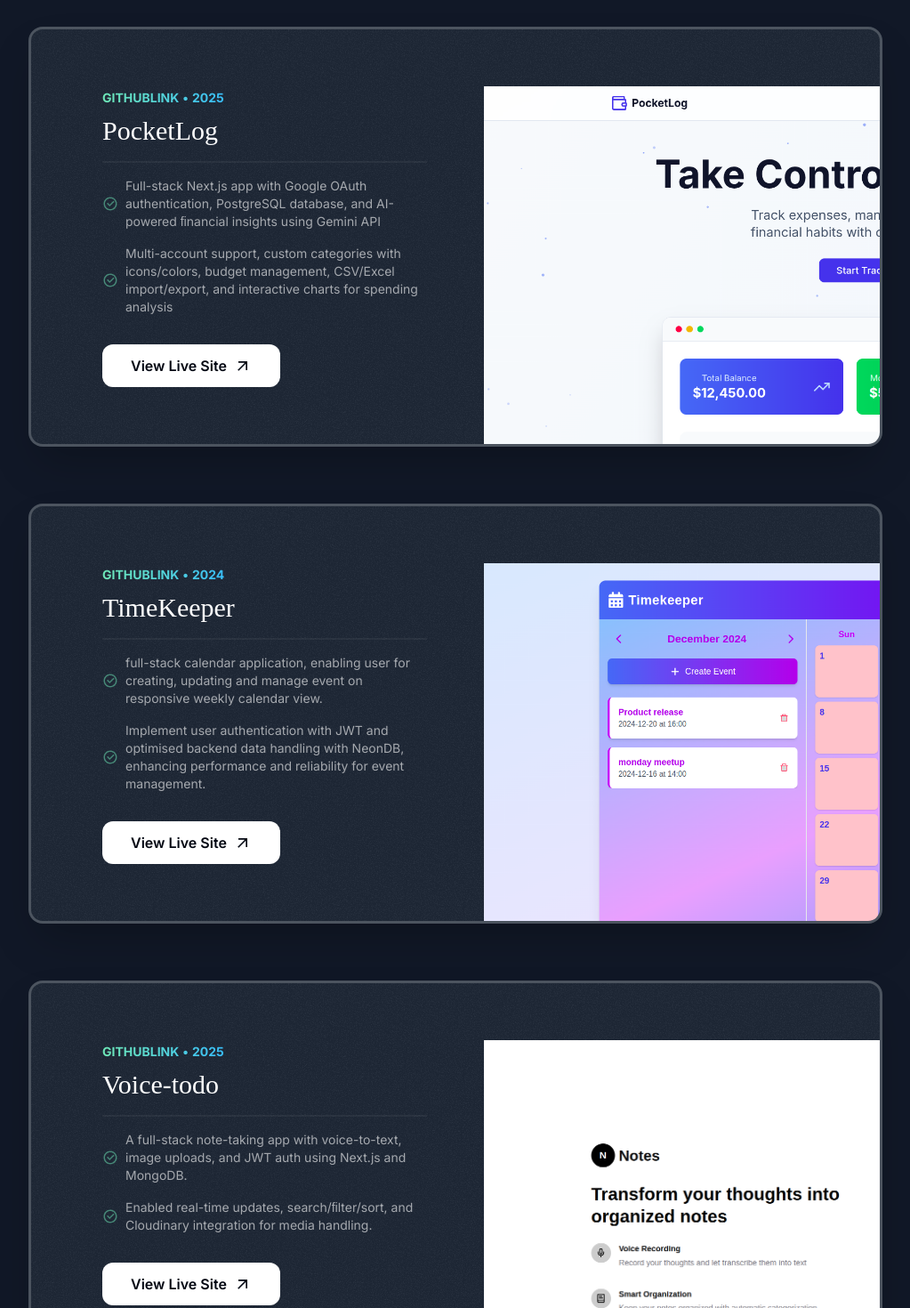
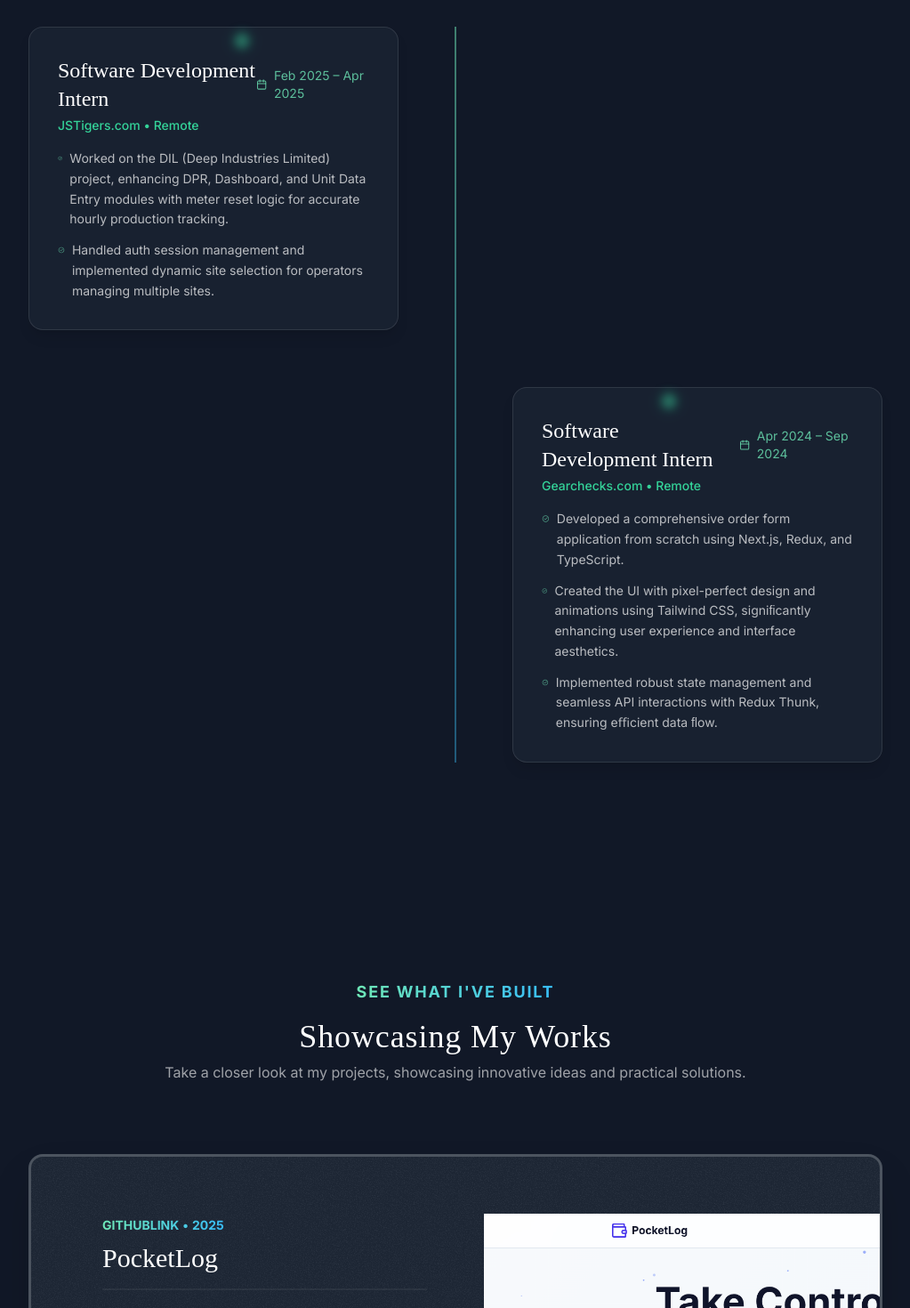
Before and after one commit to AnchalDevBytes/anchal-js-dev, a React (Vite) app: page / in a window 1280 px wide. Shown: the part 1100-2570 px from the top of the page at 89% size, without its empty margins (128-1151 px from the left). Built offline with nearby package versions, Linux system fonts and the light colour scheme; a web font is replaced by a local one.

Commit message:
Added experience section

```diff
--- a/src/App.jsx
+++ b/src/App.jsx
@@ -1,6 +1,7 @@
 import Header from "./components/Header";
 import Hero from "./components/Hero";
 import FeatureProjects from "./components/FeatureProjects";
+import ExperienceSection from "./components/ExperienceSection";
 import Footer from "./components/Footer";
 import About from "./components/About";
 import Contact from "./components/Contact";
@@ -11,6 +12,7 @@ function App() {
       <Header />
       <main>
         <Hero />
+        <ExperienceSection />
         <FeatureProjects />
         <About />
         <Contact />
--- /dev/null
+++ b/src/components/ExperienceSection.jsx
@@ -0,0 +1,101 @@
+import { RiCheckboxCircleLine } from "react-icons/ri";
+import { LuCalendar } from "react-icons/lu";
+import GrainImg from "../assets/images/grain.jpg";
+import SectionHeader from "./SectionHeader";
+
+const ExperienceSection = () => {
+  const experiences = [
+    {
+      company: "JSTigers.com",
+      role: "Software Development Intern",
+      duration: "Feb 2025 – Apr 2025",
+      location: "Remote",
+      highlights: [
+        "Worked on the DIL (Deep Industries Limited) project, enhancing DPR, Dashboard, and Unit Data Entry modules with meter reset logic for accurate hourly production tracking.",
+        "Handled auth session management and implemented dynamic site selection for operators managing multiple sites.",
+      ],
+    },
+    {
+      company: "Gearchecks.com",
+      role: "Software Development Intern",
+      duration: "Apr 2024 – Sep 2024",
+      location: "Remote",
+      highlights: [
+        "Developed a comprehensive order form application from scratch using Next.js, Redux, and TypeScript.",
+        "Created the UI with pixel-perfect design and animations using Tailwind CSS, signiﬁcantly enhancing user experience and interface aesthetics.",
+        "Implemented robust state management and seamless API interactions with Redux Thunk, ensuring eﬃcient data ﬂow. "
+      ],
+    },
+  ];
+
+   return (
+    <section id="experience" className="pb-16 pt-5" aria-labelledby="experience-section">
+      <div className="container py-20 max-w-5xl w-full relative">
+        {/* Background grain */}
+        <div
+          className="absolute inset-0 -z-30 opacity-[0.04]"
+          style={{ backgroundImage: `url(${GrainImg})`, backgroundSize: "cover" }}
+        ></div>
+
+        <SectionHeader
+          tag="Where I’ve Worked"
+          title="Professional Experience"
+          description="A look at the companies and projects where I gained hands-on experience building real-world applications."
+        />
+
+        {/* Timeline */}
+        <div className="relative mt-20">
+          {/* Vertical line */}
+          <div className="absolute left-4 top-0 w-[2px] h-full bg-gradient-to-b from-emerald-300/50 to-sky-400/40 md:left-1/2 md:-translate-x-1/2"></div>
+
+          <div className="flex flex-col gap-16">
+            {experiences.map((exp, index) => (
+              <div
+                key={index}
+                className={`relative md:w-1/2 px-8 ${
+                  index % 2 === 0 ? "md:self-start md:pl-0 md:pr-16" : "md:self-end md:pl-16 md:pr-0"
+                }`}
+              >
+                {/* Dot on timeline */}
+                <div
+                  className={`absolute left-3 md:left-1/2 md:-translate-x-1/2 top-2 w-4 h-4 rounded-full bg-emerald-400 shadow-[0_0_10px_3px_rgba(16,185,129,0.5)]`}
+                ></div>
+
+                {/* Content box */}
+                <div className="bg-gray-800/60 backdrop-blur-sm border border-white/10 rounded-2xl p-6 md:p-8 shadow-lg hover:shadow-emerald-400/20 transition duration-300">
+                  <div className="flex items-center justify-between">
+                    <h3 className="text-xl md:text-2xl font-serif text-white">
+                      {exp.role}
+                    </h3>
+                    <div className="flex items-center text-sm text-emerald-300/80">
+                      <LuCalendar className="mr-2" size={16} />
+                      {exp.duration}
+                    </div>
+                  </div>
+
+                  <p className="text-emerald-400 mt-1 text-sm font-medium">
+                    {exp.company} • {exp.location}
+                  </p>
+
+                  <ul className="flex flex-col gap-3 mt-4">
+                    {exp.highlights.map((item, i) => (
+                      <li key={i} className="flex gap-2 text-sm text-white/70 leading-relaxed">
+                        <RiCheckboxCircleLine
+                          size={18}
+                          className="text-emerald-300/60 mt-[2px]"
+                        />
+                        <span>{item}</span>
+                      </li>
+                    ))}
+                  </ul>
+                </div>
+              </div>
+            ))}
+          </div>
+        </div>
+      </div>
+    </section>
+  );
+};
+
+export default ExperienceSection;
--- a/src/components/FeatureProjects.jsx
+++ b/src/components/FeatureProjects.jsx
@@ -45,23 +45,23 @@ function FeatureProjects() {
       link: "https://timekeeper-livid.vercel.app/",
       image: timekeeper,
     },
-    {
-      githubLink: "https://github.com/AnchalDevBytes/voice-todo-assignment",
-      year: "2025",
-      title: "Voice-todo",
-      description: [
-        {
-          title:
-            "A full-stack note-taking app with voice-to-text, image uploads, and JWT auth using Next.js and MongoDB.",
-        },
-        {
-          title:
-            "Enabled real-time updates, search/ﬁlter/sort, and Cloudinary integration for media handling.",
-        },
-      ],
-      link: "https://voice-todo-assignment.vercel.app/",
-      image: voicetodo,
-    },
+    // {
+    //   githubLink: "https://github.com/AnchalDevBytes/voice-todo-assignment",
+    //   year: "2025",
+    //   title: "Voice-todo",
+    //   description: [
+    //     {
+    //       title:
+    //         "A full-stack note-taking app with voice-to-text, image uploads, and JWT auth using Next.js and MongoDB.",
+    //     },
+    //     {
+    //       title:
+    //         "Enabled real-time updates, search/ﬁlter/sort, and Cloudinary integration for media handling.",
+    //     },
+    //   ],
+    //   link: "https://voice-todo-assignment.vercel.app/",
+    //   image: voicetodo,
+    // },
     {
       githubLink: "https://github.com/AnchalDevBytes/lekha",
       year: "2024",
@@ -105,27 +105,27 @@ function FeatureProjects() {
       link: "https://shopperproject.vercel.app/",
       image: shopper,
     },
-    {
-      githubLink: "https://github.com/AnchalDevBytes/lnk",
-      year: "2024",
-      title: "LNK",
-      description: [
-        {
-          title:
-            "Simple and easy to use link shortner app developed for hassle-free usage",
-        },
-        {
-          title:
-            "minimalistic and user-friendly UI for better understanding and flow of work",
-        },
-        {
-          title:
-            "Visithistory with Date of visits and no. of clicks on particular link is provided on dashboard",
-        },
-      ],
-      link: "https://lnk-kappa.vercel.app/",
-      image: lnk,
-    },
+    // {
+    //   githubLink: "https://github.com/AnchalDevBytes/lnk",
+    //   year: "2024",
+    //   title: "LNK",
+    //   description: [
+    //     {
+    //       title:
+    //         "Simple and easy to use link shortner app developed for hassle-free usage",
+    //     },
+    //     {
+    //       title:
+    //         "minimalistic and user-friendly UI for better understanding and flow of work",
+    //     },
+    //     {
+    //       title:
+    //         "Visithistory with Date of visits and no. of clicks on particular link is provided on dashboard",
+    //     },
+    //   ],
+    //   link: "https://lnk-kappa.vercel.app/",
+    //   image: lnk,
+    // },
   ];
 
   return (
--- a/src/components/Header.jsx
+++ b/src/components/Header.jsx
@@ -2,7 +2,7 @@ import React, { useState } from "react";
 
 function Header() {
   const [activeLink, setActiveLink] = useState("home");
-  const navItems = ["Home", "Project", "About", "Contact"];
+  const navItems = ["Home", "Experience", "Project", "About", "Contact"];
 
   const handleClick = (link) => {
     setActiveLink(link);
```
